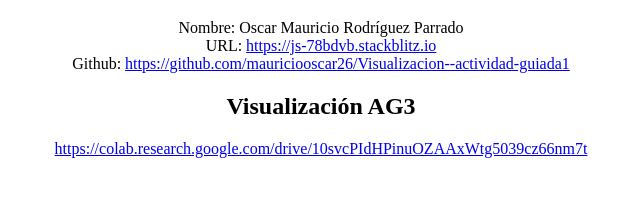
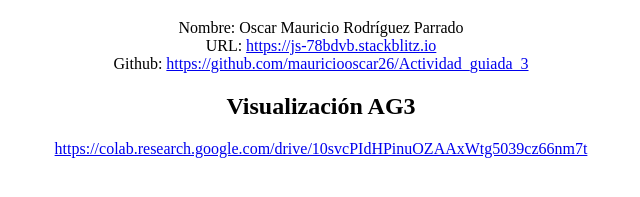
Before and after one commit to mauriciooscar26/Actividad_guiada_3, a website: page index.html in a window 1280 px wide. Shown: the part 219-416 px from the top of the page, without its empty margins (319-959 px from the left). Drawn offline with Linux system fonts and the light colour scheme.

Commit message:
1 file modified

```diff
--- a/index.html
+++ b/index.html
@@ -5,7 +5,7 @@ Nombre: Oscar Mauricio Rodríguez Parrado<br>
 URL: <a
 href="https://js-78bdvb.stackblitz.io">https://js-78bdvb.stackblitz.io</a><br>
 Github: <a
-href="https://github.com/mauriciooscar26/Visualizacion--actividad-guiada1">https://github.com/mauriciooscar26/Visualizacion--actividad-guiada1</a>
+href="https://github.com/mauriciooscar26/Actividad_guiada_3">https://github.com/mauriciooscar26/Actividad_guiada_3</a>
 <h2>Visualización AG3</h2><a
 href="https://colab.research.google.com/drive/10svcPIdHPinuOZAAxWtg5039cz66nm7t">https://colab.research.google.com/drive/10svcPIdHPinuOZAAxWtg5039cz66nm7t</a>
 </center>
```
